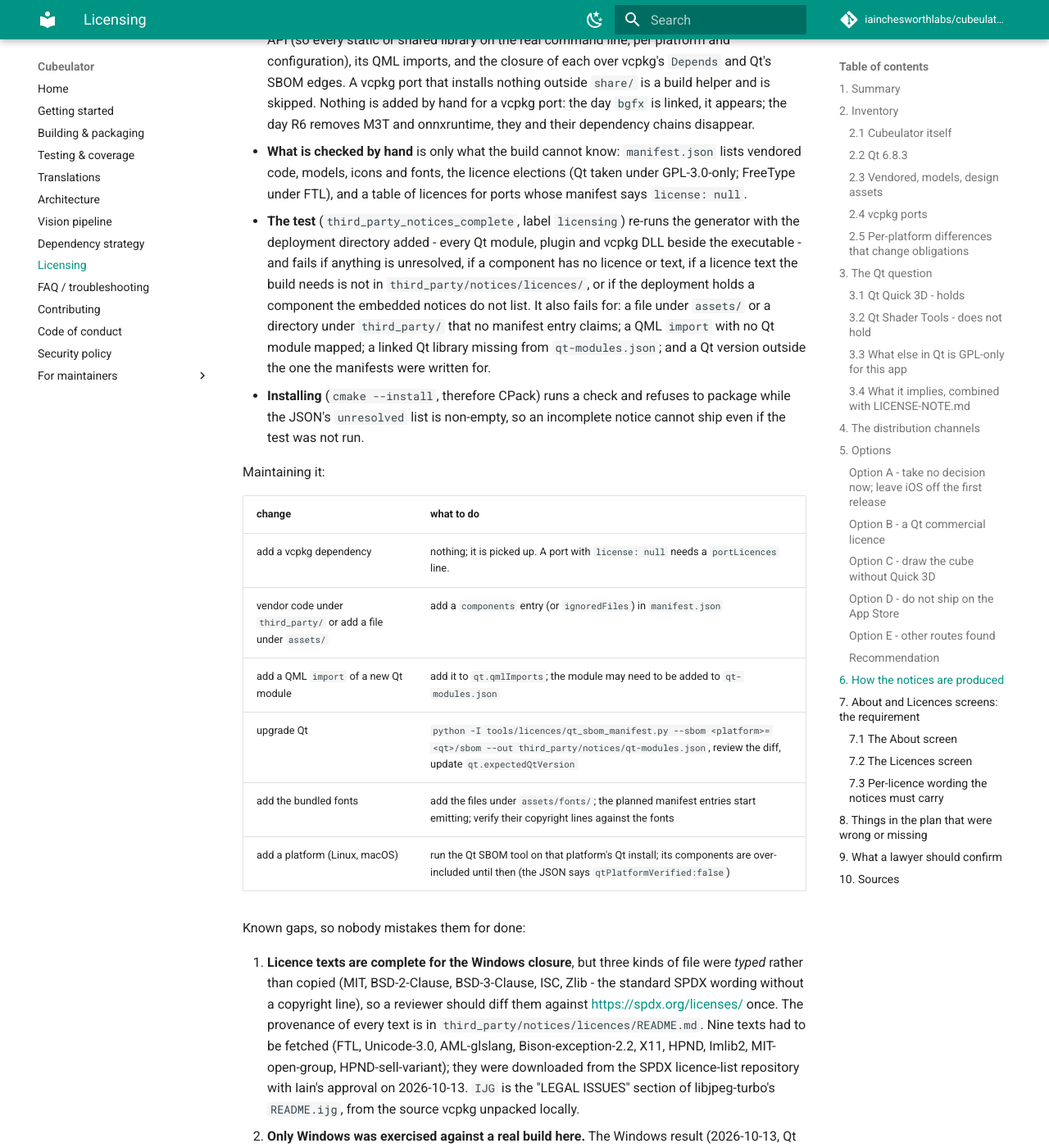
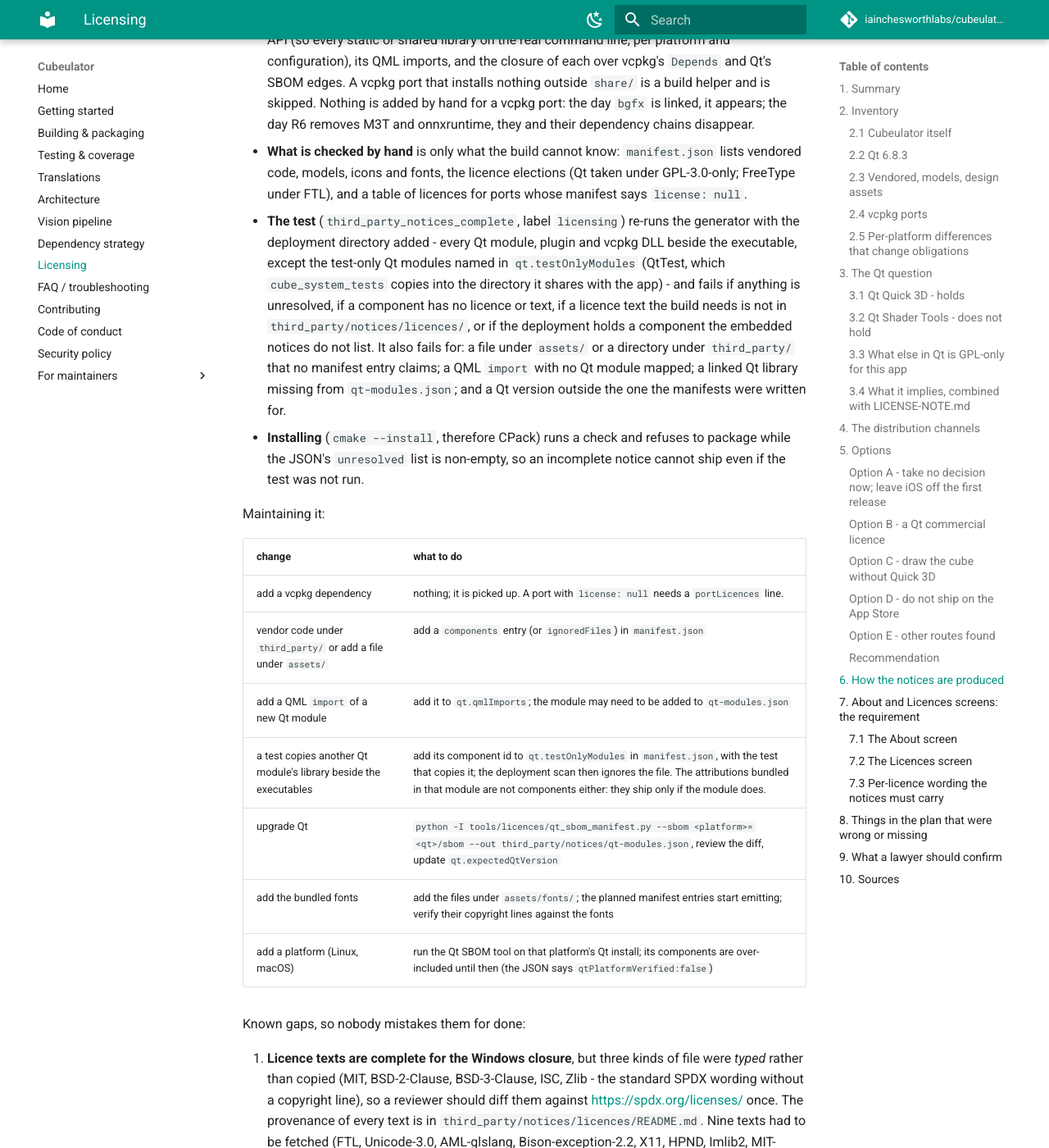
Before and after one commit to iainchesworth/cubeulator, an MkDocs documentation site: the page built from docs/licensing.md, in a window 1280 px wide and 1400 px high, scrolled down 14970 px. Shown: the whole window at 82% size. Built offline with MkDocs 1.6.1 and Material for MkDocs 9.7.7, drawn with Linux system fonts in a browser that asks for light colours; comment, search, counter and statistics services are not loaded.

Commit message:
Keep QtTest out of the notices deployment scan
cube_system_tests copies Qt6Test.dll into the runtime directory it
shares with cube_app, and third_party_notices_complete scans that
directory for what the app deploys. Qt6Test is a test-only module that
never ships, but the scan took it for a deployed component and pulled in
qtbase/Test with its Test_Attribution_* parts (Catch2, FFTW cycle
counter, Linux perf, valgrind), which then failed as unlisted components
and missing licence texts (BSL-1.0, GPL-2.0-only, Linux-syscall-note,
BSD-4-Clause).

Name the exemption instead of weakening the gate: manifest.json gets
qt.testOnlyModules, a commented list of Qt component ids that tests copy
beside the executables, and the deployment scan ignores a file that maps
to one. Only the scan is affected: if the app itself links or imports
such a module, the link line and QML imports still add it with its whole
closure. An id missing from qt-modules.json is reported as unresolved so
the list cannot outlive a Qt upgrade.

```diff
--- a/docs/licensing.md
+++ b/docs/licensing.md
@@ -468,7 +468,9 @@ conclusion.
   licences for ports whose manifest says `license: null`.
 - **The test** (`third_party_notices_complete`, label `licensing`) re-runs the
   generator with the deployment directory added - every Qt module, plugin and
-  vcpkg DLL beside the executable - and fails if anything is unresolved, if a
+  vcpkg DLL beside the executable, except the test-only Qt modules named in
+  `qt.testOnlyModules` (QtTest, which `cube_system_tests` copies into the
+  directory it shares with the app) - and fails if anything is unresolved, if a
   component has no licence or text, if a licence text the build needs is not
   in `third_party/notices/licences/`, or if the deployment holds a component
   the embedded notices do not list. It also fails for: a file under `assets/`
@@ -487,6 +489,7 @@ Maintaining it:
 | add a vcpkg dependency | nothing; it is picked up. A port with `license: null` needs a `portLicences` line. |
 | vendor code under `third_party/` or add a file under `assets/` | add a `components` entry (or `ignoredFiles`) in `manifest.json` |
 | add a QML `import` of a new Qt module | add it to `qt.qmlImports`; the module may need to be added to `qt-modules.json` |
+| a test copies another Qt module's library beside the executables | add its component id to `qt.testOnlyModules` in `manifest.json`, with the test that copies it; the deployment scan then ignores the file. The attributions bundled in that module are not components either: they ship only if the module does. |
 | upgrade Qt | `python -I tools/licences/qt_sbom_manifest.py --sbom <platform>=<qt>/sbom --out third_party/notices/qt-modules.json`, review the diff, update `qt.expectedQtVersion` |
 | add the bundled fonts | add the files under `assets/fonts/`; the planned manifest entries start emitting; verify their copyright lines against the fonts |
 | add a platform (Linux, macOS) | run the Qt SBOM tool on that platform's Qt install; its components are over-included until then (the JSON says `qtPlatformVerified:false`) |
```
Also changed, not shown: 3 other files.
